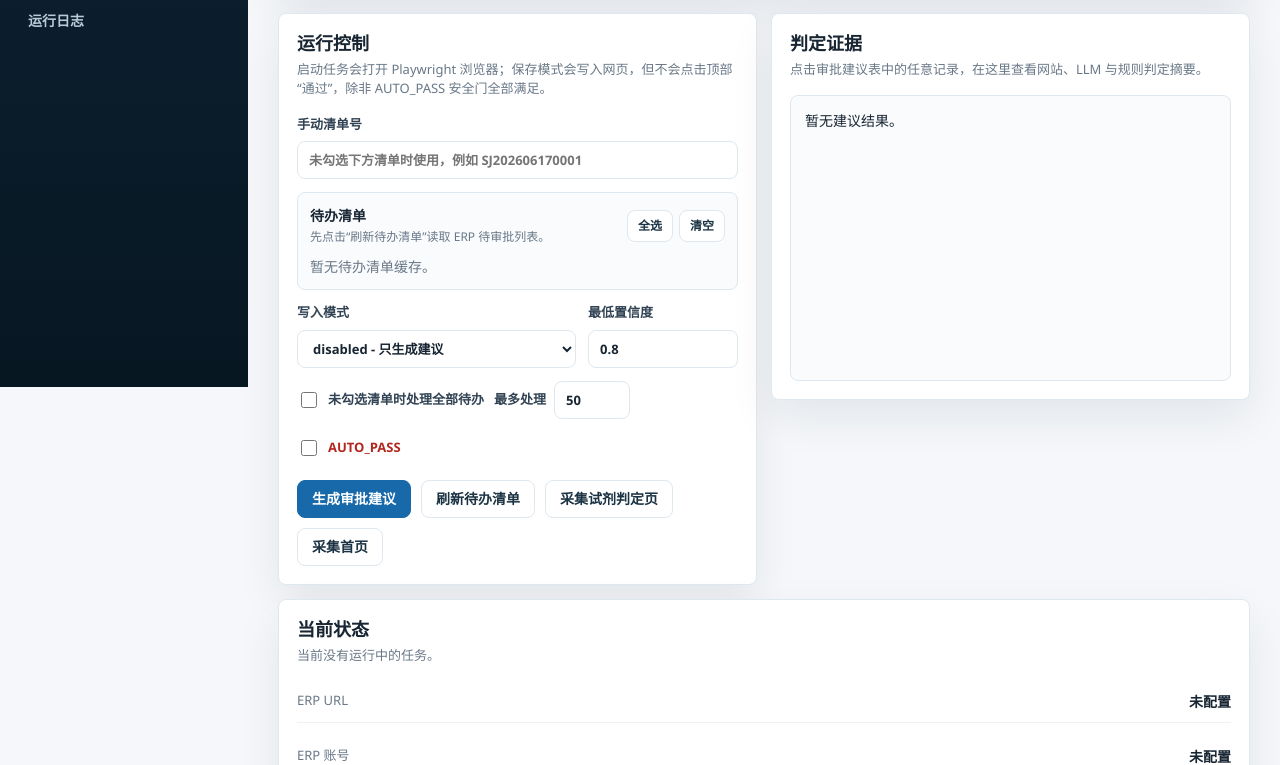
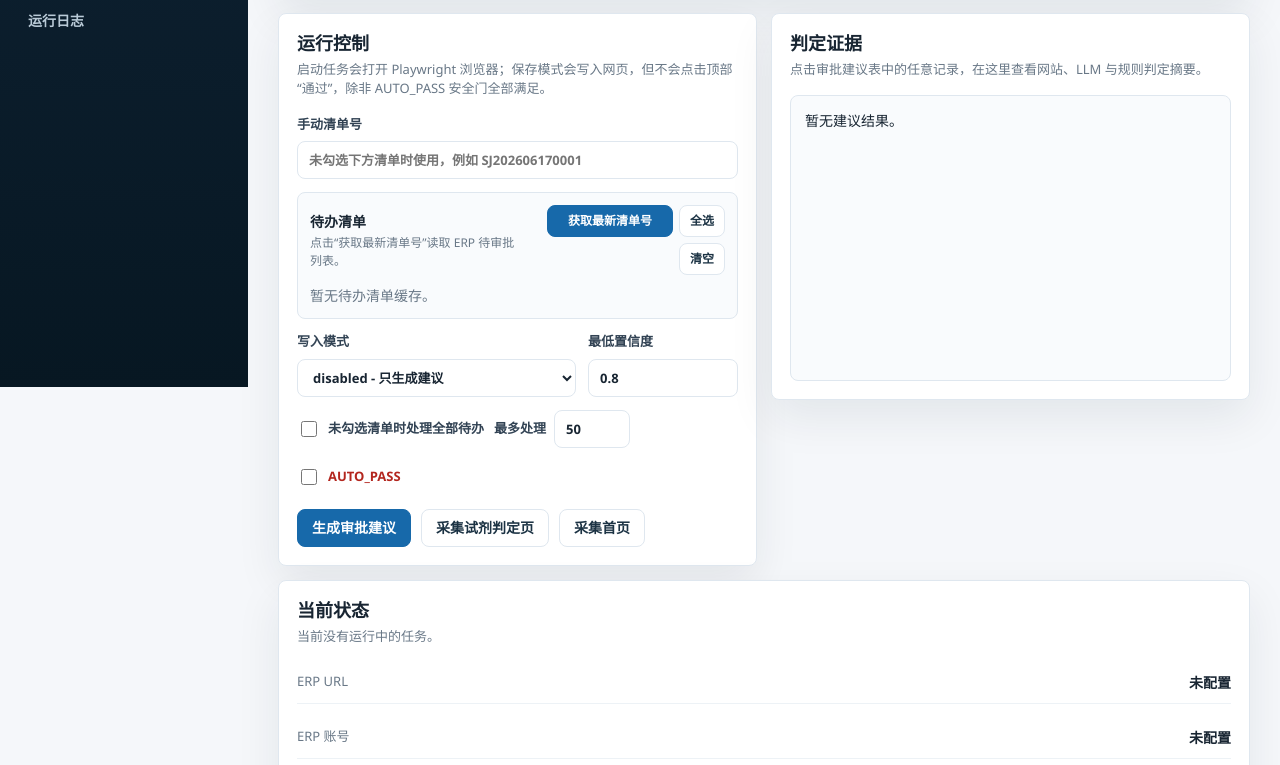
Before and after one commit to Jacky0725/erp_approval_bot, a FastAPI app: page / in a window 1280 px wide. Shown: the part 413-1178 px from the top of the page. Run offline with FastAPI, Linux system fonts and the light colour scheme.

Commit message:
Add prominent todo fetch button

```diff
--- a/src/static/dashboard.css
+++ b/src/static/dashboard.css
@@ -440,6 +440,11 @@ select:focus {
   font-size: 12px;
 }
 
+.button-row.compact .todo-fetch-button {
+  min-width: 126px;
+  padding: 0 13px;
+}
+
 .check,
 .inline-field {
   display: flex;
@@ -471,6 +476,10 @@ select:focus {
   justify-content: space-between;
   align-items: center;
   gap: 12px;
+}
+
+.todo-picker-head .button-row {
+  justify-content: flex-end;
 }
 
 .todo-picker-head strong,
--- a/src/templates/dashboard.html
+++ b/src/templates/dashboard.html
@@ -93,9 +93,10 @@
             <div class="todo-picker-head">
               <div>
                 <strong>待办清单</strong>
-                <span id="todoMeta">先点击“刷新待办清单”读取 ERP 待审批列表。</span>
+                <span id="todoMeta">点击“获取最新清单号”读取 ERP 待审批列表。</span>
               </div>
               <div class="button-row compact">
+                <button type="button" data-action="todo_export" class="primary todo-fetch-button">获取最新清单号</button>
                 <button type="button" id="selectAllTodos">全选</button>
                 <button type="button" id="clearTodos">清空</button>
               </div>
@@ -128,7 +129,6 @@
           </div>
           <div class="button-row">
             <button type="button" data-action="suggestions" class="primary">生成审批建议</button>
-            <button type="button" data-action="todo_export">刷新待办清单</button>
             <button type="button" data-action="judgement_capture">采集试剂判定页</button>
             <button type="button" data-action="debug_capture">采集首页</button>
           </div>
@@ -467,7 +467,7 @@
       todoState.tasks = tasks;
       meta.textContent = todoTasks.exists
         ? `共 ${safe(todoTasks.rows, tasks.length)} 条；最近刷新：${safe(todoTasks.modified)}`
-        : "先点击“刷新待办清单”读取 ERP 待审批列表。";
+        : "点击“获取最新清单号”读取 ERP 待审批列表。";
       holder.innerHTML = "";
       if (!tasks.length) {
         holder.innerHTML = "<p>暂无待办清单缓存。</p>";
```
